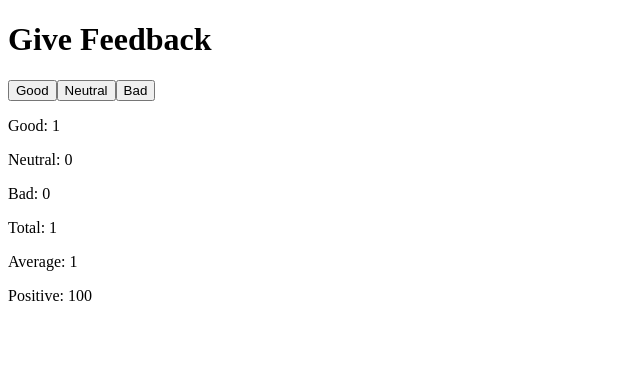
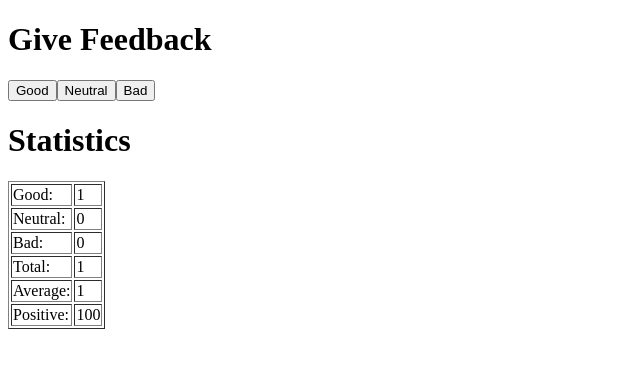
Before and after one commit to nrx33/Full-Stack-Course, a React (Vite) app in the folder part_1/unicafe/: page / in a window 1280 px wide. Both pictures are taken after a click on the button "Good". Shown: the top 368 px of the page, without its empty margins (0-640 px from the left). Built offline with nearby package versions, Linux system fonts and the light colour scheme.

Commit message:
added exercise 1.11

```diff
--- a/part_1/unicafe/src/App.jsx
+++ b/part_1/unicafe/src/App.jsx
@@ -8,19 +8,26 @@ const Button = (props) => {
 
 const StatisticLine = (props) => {
   return (
-    <p>{props.text}: {props.value || 0}</p>
+    <tr>
+      <td>{props.text}: </td>
+      <td>{props.value || 0}</td>
+    </tr>
   )
 }
 
 const Statistics = (props) =>{
   return (
     <div>
+      <table border="1">
+          <tbody>
           <StatisticLine text='Good' value={props.good}/>
           <StatisticLine text='Neutral' value={props.neutral}/>
           <StatisticLine text='Bad' value={props.bad}/>
           <StatisticLine text='Total' value={props.good + props.neutral + props.bad}/>
           <StatisticLine text='Average' value={(props.good - props.bad) / (props.good + props.neutral + props.bad)}/>
           <StatisticLine text='Positive' value={(props.good / (props.good + props.neutral + props.bad)) * 100}/>
+          </tbody>
+      </table>
     </div>
   )
 }
@@ -44,6 +51,7 @@ const App = () => {
       <Button handleClick={() => setGood(good + 1)} text='Good'/>
       <Button handleClick={() => setNeutral(neutral + 1)} text='Neutral'/>
       <Button handleClick={() => setBad(bad + 1)} text='Bad'/><br></br>
+      <h1>Statistics</h1>
       {stats}
     </div>
   )
```
Lines whose indentation alone changed are shown as unchanged.
